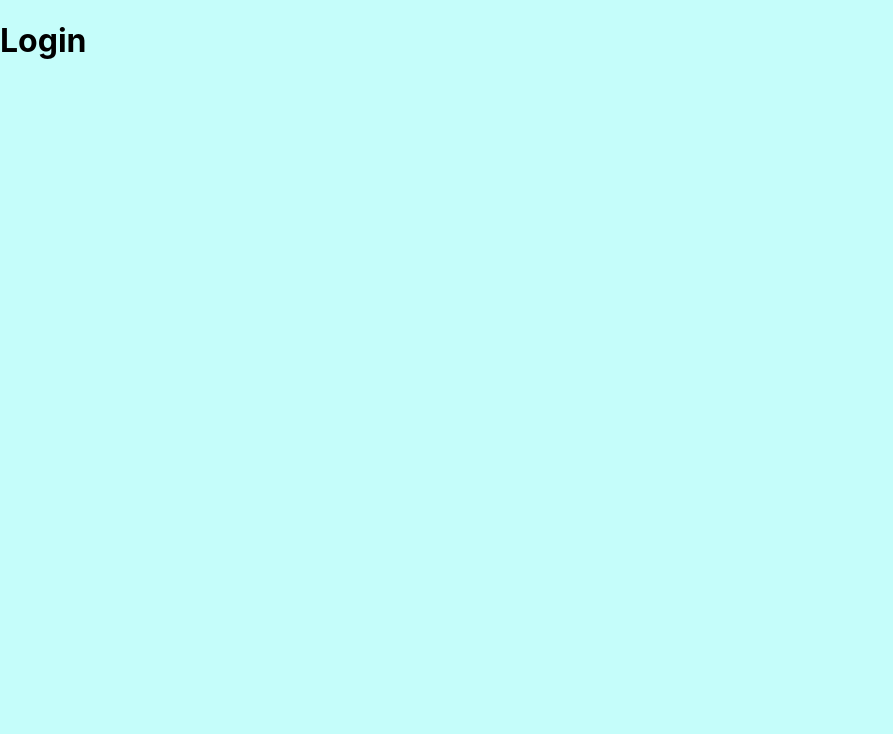
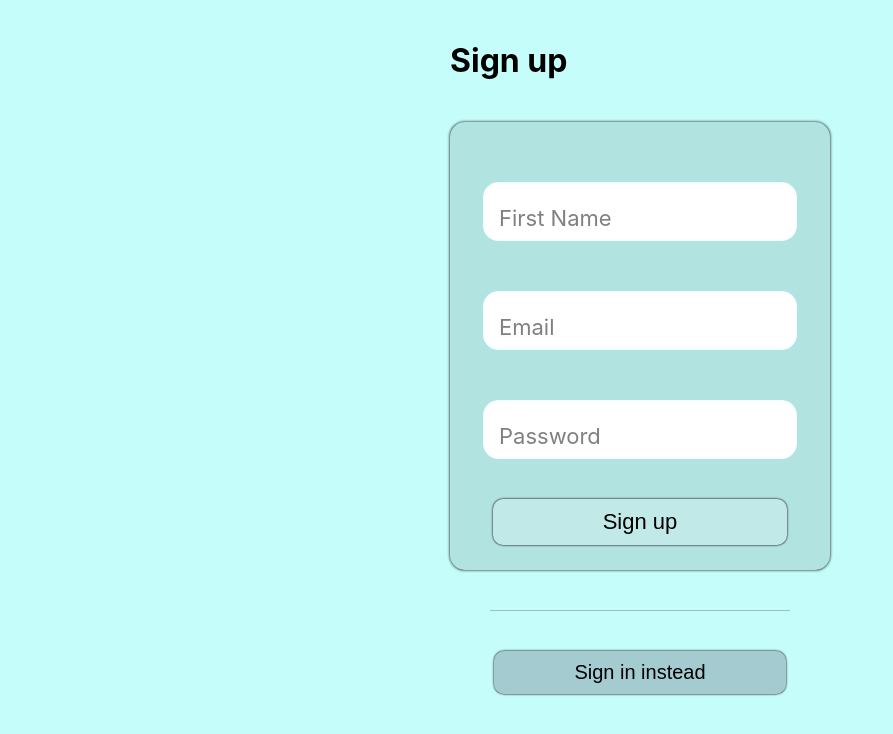
Before and after one commit to daveszczesny/HCI-Project, a React (Create React App) app: page /Login in a window 1280 px wide. Shown: the top 734 px of the page, without its empty margins (0-893 px from the left). Built offline with nearby package versions, Linux system fonts and the light colour scheme.

Commit message:
Progress for Login page

```diff
--- a/src/pages/LoginPage/Login.css
+++ b/src/pages/LoginPage/Login.css
@@ -0,0 +1,255 @@
+body {
+    display: flex;
+    justify-content: center;
+    align-items: center;
+}
+
+.login-heading {
+    display: flex;
+    justify-content: left;
+
+    margin-top: 20px;
+    margin-bottom: 20px;
+}
+
+.form-container {
+    background-color: rgba(0, 0, 0, 0.1);
+    width: 380px;
+    height: auto;
+
+    border: 0;
+    border-radius: 15px;
+
+    box-sizing: border-box;
+
+    box-shadow: 0px 0px 3px 0.1px;
+
+}
+
+
+.input-container {
+    display: flex;
+    justify-content: center;
+    flex-direction: column;
+
+    align-items: center;
+
+    padding: 10px;
+
+    box-sizing: border-box;
+}
+
+.input-container input {
+    display: flex;
+
+    border: 1px solid azure;
+    border-radius: 15px;
+
+    text-decoration: none;
+
+    padding: 18px;
+    padding-left: 40px;
+    padding-right: 40px;
+
+    font-size: large;
+
+}
+
+
+.input-container input:focus {
+    border: 1px solid azure;
+    outline: none;
+}
+
+.first-name-section {
+    margin-top: 50px;
+}
+
+.first-name-section label {
+    position: absolute;
+    transform: translateY(-4.5vh);
+    margin-left: 2vh;
+
+    font-size: 22px;
+
+    color: grey;
+
+}
+
+.first-name-section input:focus~label {
+    animation: moveUP 0.2s ease forwards;
+}
+
+.first-name-section input:focus~label,
+.first-name-section input:not(:placeholder-shown)~label {
+    transform: translate(-2vh, -9.5vh);
+    font-size: 20px;
+    color: ghostwhite;
+    background-color: cadetblue;
+    border-radius: 15px;
+    padding: 5px 15px 5px 15px;
+}
+
+
+@keyframes moveUP {
+    from {
+        transform: translate(0, -4.5vh);
+    }
+
+    to {
+        transform: translate(-2vh, -9.5vh);
+    }
+}
+
+.email-section {
+    margin-top: 50px;
+}
+
+.email-section label {
+    position: absolute;
+    transform: translateY(-4.5vh);
+    margin-left: 2vh;
+
+    font-size: 22px;
+
+    color: grey;
+
+}
+
+.email-section input:focus~label {
+    animation: moveUP 0.2s ease forwards;
+}
+
+.email-section input:focus~label,
+.email-section input:not(:placeholder-shown)~label {
+    transform: translate(-2vh, -9.5vh);
+    font-size: 20px;
+    color: ghostwhite;
+    background-color: cadetblue;
+    border-radius: 15px;
+    padding: 5px 15px 5px 15px;
+}
+
+
+.password-section {
+    margin-top: 50px;
+    margin-bottom: 25px;
+}
+
+.password-section label {
+    position: absolute;
+    transform: translateY(-4.5vh);
+    margin-left: 2vh;
+
+    font-size: 22px;
+
+    color: grey;
+
+}
+
+.password-section input:focus~label {
+    animation: moveUP 0.2s ease forwards;
+
+}
+
+.password-section input:focus~label,
+.password-section input:not(:placeholder-shown)~label {
+    transform: translate(-2vh, -9.5vh);
+    font-size: 20px;
+    color: ghostwhite;
+    background-color: cadetblue;
+    border-radius: 15px;
+    padding: 5px 15px 5px 15px;
+}
+
+.signup-button-container {
+    display: flex;
+    justify-content: center;
+    align-items: center;
+
+    padding: 15px;
+}
+
+.signup-button-container button {
+    padding-left: 110px;
+    padding-right: 110px;
+    padding-top: 10px;
+    padding-bottom: 10px;
+
+    font-size: 22px;
+
+    border: none;
+
+    border-radius: 10px;
+    box-sizing: border-box;
+    box-shadow: 0px 0px 2px 0.2px;
+
+
+    background-color: rgba(255, 255, 255, 0.2);
+    color: black;
+
+}
+
+.separater-line {
+    margin: 40px;
+    border: none;
+    border-top: 1px solid grey;
+    opacity: 0.5;
+}
+
+.switch-forms-container {
+    display: flex;
+    justify-content: center;
+    align-items: center;
+}
+
+.switch-forms-container button {
+    padding-left: 80px;
+    padding-right: 80px;
+    padding-top: 10px;
+    padding-bottom: 10px;
+
+    font-size:20px;
+
+    border: none;
+
+    border-radius: 10px;
+    box-sizing: border-box;
+    box-shadow: 0px 0px 2px 0.2px;
+    background-color:rgba(112,128,144,0.4);
+    color: black;
+}
+
+
+
+.alt-view {
+    height: 0;
+    opacity: 0;
+    visibility: hidden;
+    animation: fadeInOut 5s steps(40) ease forwards;
+}
+
+@keyframes slideUp{
+    0%{
+        height: 100%;
+        opacity: 1;
+        visibility: visible;
+    }
+    25%{
+        height: 90%;
+        opacity: 0.8;
+    }
+    50%{
+        height: 50%;
+        opacity: 0.5;
+    }
+    75%{
+        height: 25%;
+        opacity: 0.2;
+    }
+    100%{
+        height: 0;
+        opacity: 0;
+        visibility: hidden;
+    }
+}
--- a/src/pages/LoginPage/Login.js
+++ b/src/pages/LoginPage/Login.js
@@ -1,10 +1,19 @@
 import { useState } from "react";
 import './Login.css'
 
+
+const SignUp = () => {
+    console.log("sign up button clicked");
+}
+
+const SignIn = () => {
+    console.log("sign in button clicked");
+}
+
 const LoginPage = () => {
 
-    const [showLoginForm, setShowLoginForm] = useState(true);
-    const [showSignupForm, setShowSignupForm] = useState(false);
+    const [showLoginForm, setShowLoginForm] = useState(false);
+    const [showSignupForm, setShowSignupForm] = useState(true);
 
 
     const switchForm = () => {
@@ -13,16 +22,78 @@ const LoginPage = () => {
         setShowSignupForm(temp);
     }
 
+
+
+
     return (
         <div>
             <div className="login-heading">
-               {showLoginForm? (
-                <h1>Login</h1>
-               ):(
-                <h1>Sign up</h1>
-               )}
+                {showLoginForm ? (
+                    <h1>Login</h1>
+                ) : (
+                    <h1>Sign up</h1>
+                )}
             </div>
 
+
+            <div className={`form-container signup-form ${showSignupForm ? '' : 'alt-view'}`}>
+
+                <form>
+                    <div className="input-container">
+                        <div className="first-name-section">
+                            <input type="text" placeholder=" " />
+                            <label htmlFor="first-name">First Name</label>
+                        </div>
+
+                        <div className="email-section">
+                            <input type="text" placeholder=" " />
+                            <label htmlFor="email">Email</label>
+                        </div>
+
+                        <div className="password-section">
+                            <input type="password" placeholder=" " />
+                            <label htmlFor="password">Password</label>
+                        </div>
+
+                        <div className="signup-button-container">
+                            <button type="submit" onClick={SignUp}>Sign up</button>
+                        </div>
+
+                    </div>
+                </form>
+
+            </div>
+
+            <hr className="separater-line" />
+
+
+            {
+                showLoginForm ? (
+                    <div className="form-container">
+                        <form>
+                            <div className="input-container">
+                                <div className="email-section">
+                                    <input type="text" placeholder=" " />
+                                    <label htmlFor="email">Email</label>
+                                </div>
+
+                                <div className="password-section">
+                                    <input type="password" placeholder=" " />
+                                    <label htmlFor="password">Password</label>
+                                </div>
+
+                                <div className="signup-button-container">
+                                    <button type="submit" onClick={SignIn}>Sign In</button>
+                                </div>
+                            </div>
+                        </form>
+                    </div>
+                ) : (
+                    <div className="switch-forms-container">
+                        <button onClick={switchForm}>Sign in instead</button>
+                    </div>
+                )
+            }
 
         </div>
     );
```
